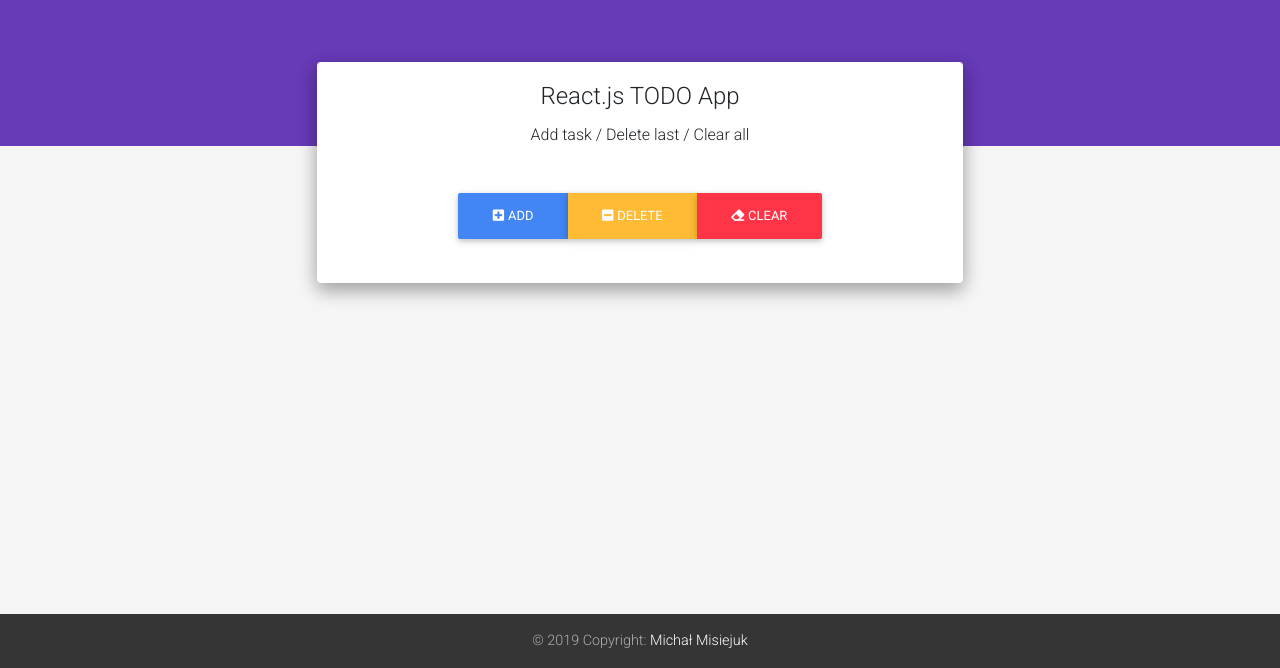
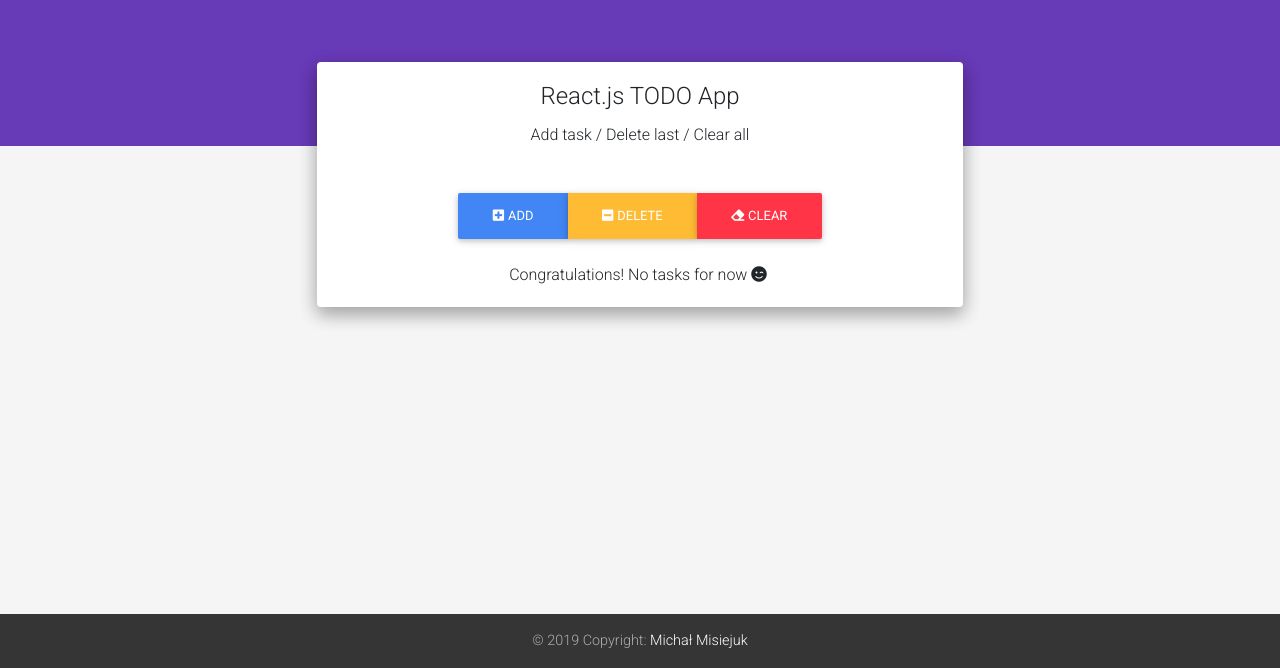
Before and after one commit to Misiek40k/react.js-todo-app, a React (Create React App) app: page / in a window 1280 px wide. Shown: the part 132-800 px from the top of the page. Built offline with nearby package versions, Linux system fonts and the light colour scheme.

Commit message:
list length information added

```diff
--- a/src/components/App.js
+++ b/src/components/App.js
@@ -61,7 +61,9 @@
                     deleteClick={this.deleteClick}
                     clearClick={this.clearClick}
                   />
-                  <ListComponent />
+                  <ListComponent
+                    listLength={this.state.todos.length}
+                  />
 
                 </MDBCardBody>
               </MDBCol>
--- a/src/components/list.js
+++ b/src/components/list.js
@@ -1,14 +1,27 @@
 import React, { Component } from 'react';
-import { MDBListGroup } from 'mdbreact';
+import { MDBListGroup, MDBIcon } from 'mdbreact';
 
 class ListComponent extends Component {
     render() {
-        return (
-            <div>
-                <MDBListGroup></MDBListGroup>
-            </div>
-        );
+        const ifTasks = this.props.listLength;
+
+        if (ifTasks === 0) {
+            return (
+                <div>
+                    <span>Congratulations! No tasks for now</span> <MDBIcon icon="smile-wink" className="mr-1" />
+                </div>
+            );
+
+        } else {
+            return (
+                <div>
+                    <span>Remaining tasks: {ifTasks}</span>
+                    <MDBListGroup></MDBListGroup>
+                </div>
+            );
+        }
     }
 }
 
+
 export default ListComponent;
```
